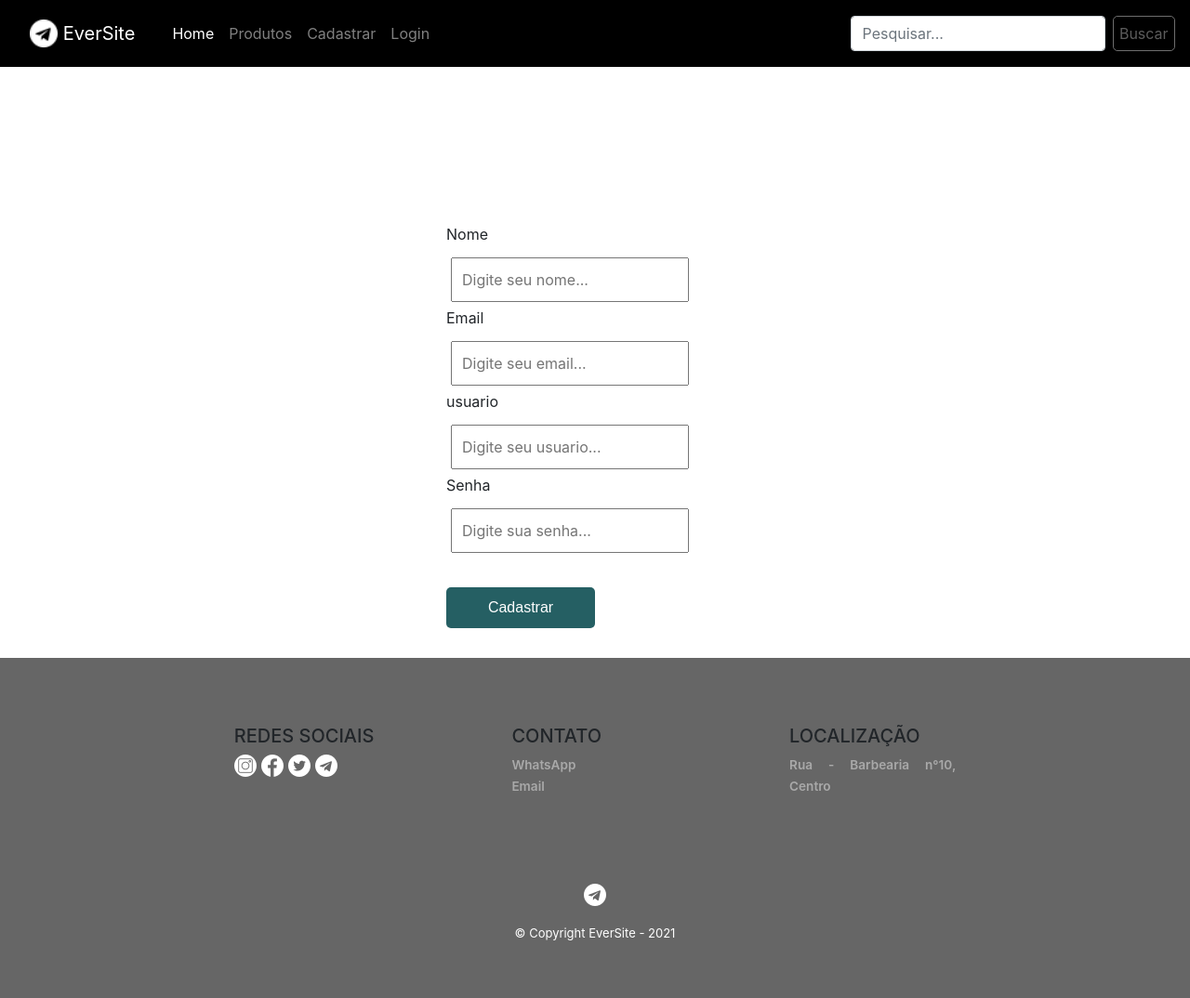
After one commit to jeanevertonoficial/ProdutosListagem, a PHP site: page /Cadastrar.php in a window 1280 px wide. The commit adds this page. Shown: the whole page at 93% size. Run offline with PHP 8.4, Linux system fonts and the light colour scheme.

Commit message:
Jean Criando pagina de cadastro do usuario

```diff
--- /dev/null
+++ b/Cadastrar.php
@@ -0,0 +1,36 @@
+<?php include_once("includes/header.php"); ?>
+<?php require 'src/config.php'?>
+<?php require 'src/funcao.php'?>
+
+<?php
+
+if ($_SERVER['REQUEST_METHOD'] === 'POST')
+{
+    $CadastraCliente = new Cliente($mysql);
+    $CadastraCliente->adicionar($_POST['nome'],$_POST['email'],$_POST['usuario'], $_POST['senha']);
+}
+?>
+
+<section class="cadastrar--main">
+    <form action="Cadastrar.php" method="POST">
+        <div>
+            <label for="nomeSobrenome">Nome</label>
+            <input type="text" placeholder="Digite seu nome..." name="nome"  required>
+        </div>
+        <div>
+            <label for="email">Email</label>
+            <input type="email" placeholder="Digite seu email..." name="email"  required>
+        </div>
+        <div>
+            <label for="usuario">usuario</label>
+            <input type="text" placeholder="Digite seu usuario..." name="usuario"  required>
+        </div>
+        <div>
+            <label for="senha">Senha</label>
+            <input type="password" placeholder="Digite sua senha..." name="senha"  required>
+        </div>
+        <button>Cadastrar</button>
+    </form>
+</section>
+
+<?php include_once("includes/footer.php"); ?>
--- a/includes/header.php
+++ b/includes/header.php
@@ -11,6 +11,8 @@
     <link rel="stylesheet" href="src/assets/css/footer.css">
     <link rel="stylesheet" href="src/assets/css/index.css">
     <link rel="stylesheet" href="src/assets/css/card.css">
+    <link rel="stylesheet" href="src/assets/css/cadastrar.css">
+    <link rel="stylesheet" href="src/assets/css/botao.css">
     <link rel="stylesheet" href="https://stackpath.bootstrapcdn.com/bootstrap/4.1.3/css/bootstrap.min.css" integrity="sha384-MCw98/SFnGE8fJT3GXwEOngsV7Zt27NXFoaoApmYm81iuXoPkFOJwJ8ERdknLPMO" crossorigin="anonymous">
     <script src="https://code.jquery.com/jquery-3.3.1.slim.min.js" integrity="sha384-q8i/X+965DzO0rT7abK41JStQIAqVgRVzpbzo5smXKp4YfRvH+8abtTE1Pi6jizo" crossorigin="anonymous"></script>
     <script src="https://cdnjs.cloudflare.com/ajax/libs/popper.js/1.14.3/umd/popper.min.js" integrity="sha384-ZMP7rVo3mIykV+2+9J3UJ46jBk0WLaUAdn689aCwoqbBJiSnjAK/l8WvCWPIPm49" crossorigin="anonymous"></script>
@@ -37,14 +39,17 @@
             <div class="collapse navbar-collapse" id="navbarSupportedContent">
                 <ul class="navbar-nav mr-auto">
                     <li class="nav-item active">
-                        <a class="nav-link" href="#">Home <span class="sr-only">(current)</span></a>
+                        <a class="nav-link" href="index.php">Home <span class="sr-only">(current)</span></a>
                     </li>
                     <li class="nav-item">
-                        <a class="nav-link" href="#">Produtos</a>
+                        <a class="nav-link" href="produtos.php">Produtos</a>
                     </li>
 
                     <li class="nav-item">
-                        <a class="nav-link" href="#">Cadastrar</a>
+                        <a class="nav-link" href="cadastrar.php">Cadastrar</a>
+                    </li>
+                    <li class="nav-item">
+                        <a class="nav-link" href="login.php">Login</a>
                     </li>
                 </ul>
                 <form class="form-inline my-2 my-lg-0">
--- /dev/null
+++ b/login.php
@@ -0,0 +1,4 @@
+<?php include_once("includes/header.php");?>
+
+
+<?php include_once("includes/footer.php");?>
--- /dev/null
+++ b/src/assets/css/botao.css
@@ -0,0 +1,28 @@
+section button {
+    width: 50%;
+    padding: 10px;
+
+    background-color: rgb(37, 95, 99);
+
+    border-color: cornsilk;
+
+    border: none;
+
+    border-radius: 5px;
+
+    color: white;
+
+    font-family:Arial, Helvetica, sans-serif;
+
+    transition: all 0.5s;
+
+    margin-top: 2rem;
+    margin-bottom: 2rem;
+}
+section button:hover{
+    background-color: seagreen;
+
+    box-shadow: 10px 30px 30px rgba(0, 0, 0, 0.589);
+
+    transform: scale(1.2);
+}
--- /dev/null
+++ b/src/assets/css/cadastrar.css
@@ -0,0 +1,35 @@
+.cadastrar--main{
+  min-height: 80vh;
+}
+section form {
+    display: flex;
+    width: 25%;
+    flex-direction: column;
+    padding-top: 15rem;
+    margin: auto;
+}
+
+section input {
+    display: flex;
+    flex-direction: column;
+    padding: 10px;
+    margin: 5px;
+    width: 80%;
+}
+
+@media screen and (max-width: 766px) {
+    section form {
+        width: auto;
+        padding: 15px;
+        padding-top: 8rem;
+        margin: auto;
+    }
+}
+@media screen and (width: 768px) {
+    section form {
+        width: 50%;
+        padding: 15px;
+        padding-top: 8rem;
+        margin: auto;
+    }
+}
--- /dev/null
+++ b/src/config.php
@@ -0,0 +1,9 @@
+<?php
+
+$mysql = new mysqli('localhost', 'root','Donmisterjan10','cadastroprodutos') or die ("Erro ao Conectar ao banco de dados");
+
+if($mysql == true) {
+}else {
+    echo "Erro ao conectar ao banco de dados, tente novamente!";
+}
+?>
--- /dev/null
+++ b/src/funcao.php
@@ -0,0 +1,28 @@
+<?php
+
+class Cliente
+{
+
+    public function __construct(mysqli $mysql) {
+
+        $this->mysql = $mysql;
+    }
+
+
+    public function adicionar(string $nome, string $email, string $usuario, string $senha): void
+    {
+        $CadastrarCliente = $this->mysql->prepare('INSERT INTO Cliente (nome, email, usuario, senha) VALUES (?,?,?,?);');
+        $CadastrarCliente->bind_param('ssss', $nome, $email, $usuario, $senha);
+        $CadastrarCliente->execute();
+
+    }
+    public function exibirTodos(): array
+    {
+        $result = $this->mysql->query('SELECT * FROM Cliente ORDER BY nome ASC, id DESC;');
+        $produtos = $result->fetch_all(MYSQLI_ASSOC);
+        return $produtos;
+
+    }
+}
+
+?>
```
Also changed, not shown: produtos.php (added, +13 -0 lines).
